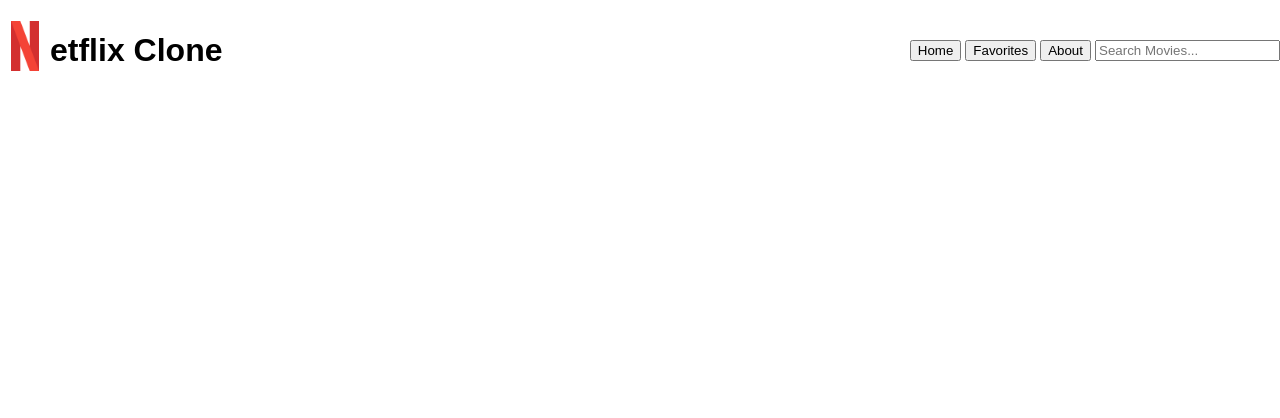
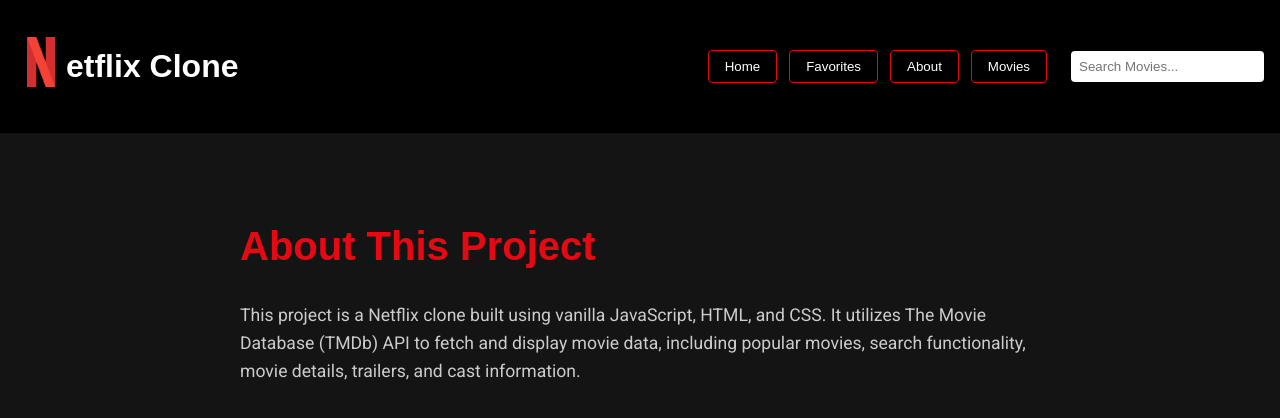
Before and after one commit to Vesi23/Netflix-Clone, a website with bundled scripts: page index.html in a window 1280 px wide. Both pictures are taken after a click on the button "About". Built offline with nearby package versions, Linux system fonts and the light colour scheme; a web font is replaced by a local one.

Commit message:
feat: implement navigation and dynamic content loading for Netflix Clone

```diff
--- a/index.html
+++ b/index.html
@@ -16,9 +16,16 @@
             <button id="home-btn">Home</button>
             <button id="favorites-btn">Favorites</button>
             <button id="about-btn">About</button>
+            <button id ="allMovies-btn">Movies</button>
             <input type="text" id="search" placeholder="Search Movies...">
         </nav>
     </header>
+
+    <main id="app">
+        <!-- Динамично съдържание се зарежда тук -->
+    </main>
+
+    <script type="module" src="/src/index.js"></script>
 </body>
 
 </html>
--- a/src/index.js
+++ b/src/index.js
@@ -0,0 +1,51 @@
+import { renderAbout } from "./views/about.js";
+
+// Изчакваме DOM да се зареди
+document.addEventListener('DOMContentLoaded', function() {
+    const app = document.getElementById("app");
+    const aboutBtn = document.getElementById("about-btn");
+
+    // Проверяваме дали елементите съществуват
+    if (!app) {
+        console.error("Element with id 'app' not found");
+        return;
+    }
+
+    if (!aboutBtn) {
+        console.error("Element with id 'about-btn' not found");
+        return;
+    }
+
+    async function loadView(view) {
+        app.innerHTML = "";
+        try {
+            const node = await view();
+            app.appendChild(node);
+        } catch (error) {
+            app.innerHTML = ``;
+            const errorDiv = document.createElement("div")
+            errorDiv.classList.add("error");
+            errorDiv.textContent = "An error occurred while loading the view.";
+            app.appendChild(errorDiv);
+            console.error("Error loading view:", error);
+        }
+    }
+
+    // Зареждаме началната страница
+    function loadHomePage() {
+        app.innerHTML = `
+            <div class="home-container">
+                <h2>Добре дошли в Netflix Clone</h2>
+                <p>Използвайте навигацията за да разгледате различните секции.</p>
+            </div>
+        `;
+    }
+
+    // Event listeners
+    aboutBtn.addEventListener("click", () => {
+        loadView(renderAbout);
+    });
+
+    // Зареждаме началната страница
+    loadHomePage();
+});
--- a/src/styles/style.css
+++ b/src/styles/style.css
@@ -4,6 +4,9 @@
     margin: 0;
     padding: 0;
     box-sizing: border-box;
+    font-family: 'Roboto', 'Helvetica Neue', Arial, sans-serif;
+    background-color: #000;
+    color: white;
 }
 
 h1 {
@@ -20,4 +23,83 @@
     display: flex;
     justify-content: space-between;
     align-items: center;
+    padding: 1rem;
+    background-color: #000;
+    color: white;
 }
+
+/* Main app container */
+#app {
+    min-height: calc(100vh - 80px);
+    padding: 2rem;
+    background-color: #141414;
+    color: white;
+}
+
+/* Home page styles */
+.home-container {
+    text-align: center;
+    padding: 4rem 2rem;
+}
+
+.home-container h2 {
+    font-size: 2.5rem;
+    margin-bottom: 1rem;
+    color: #e50914;
+}
+
+.home-container p {
+    font-size: 1.2rem;
+    color: #ccc;
+}
+
+/* About page styles */
+.about-container {
+    max-width: 800px;
+    margin: 0 auto;
+    padding: 2rem;
+}
+
+.about-container h1 {
+    color: #e50914;
+    font-size: 2.5rem;
+    margin-bottom: 2rem;
+}
+
+.about-container p {
+    font-size: 1.1rem;
+    line-height: 1.6;
+    color: #ccc;
+}
+
+/* Navigation buttons */
+nav button {
+    background-color: transparent;
+    border: 1px solid #e50914;
+    color: white;
+    padding: 0.5rem 1rem;
+    margin: 0 0.25rem;
+    cursor: pointer;
+    border-radius: 4px;
+    transition: background-color 0.3s;
+}
+
+nav button:hover {
+    background-color: #e50914;
+}
+
+/* Search input */
+#search {
+    padding: 0.5rem;
+    border: none;
+    border-radius: 4px;
+    margin-left: 1rem;
+}
+
+/* Error styles */
+.error {
+    color: #ff4444;
+    text-align: center;
+    padding: 2rem;
+    font-size: 1.2rem;
+}
--- a/src/views/about.js
+++ b/src/views/about.js
@@ -0,0 +1,9 @@
+export function renderAbout() {
+    const div = document.createElement("div");
+    div.classList.add("about-container");
+    div.innerHTML = `
+    <h1>About This Project</h1>
+    <p>This project is a Netflix clone built using vanilla JavaScript, HTML, and CSS. It utilizes The Movie Database (TMDb) API to fetch and display movie data, including popular movies, search functionality, movie details, trailers, and cast information.</p>
+    `
+    return div;
+}
```
Also changed, not shown: src/requests/api.js (+34 -0 lines), src/views/allMovies.js (added).
